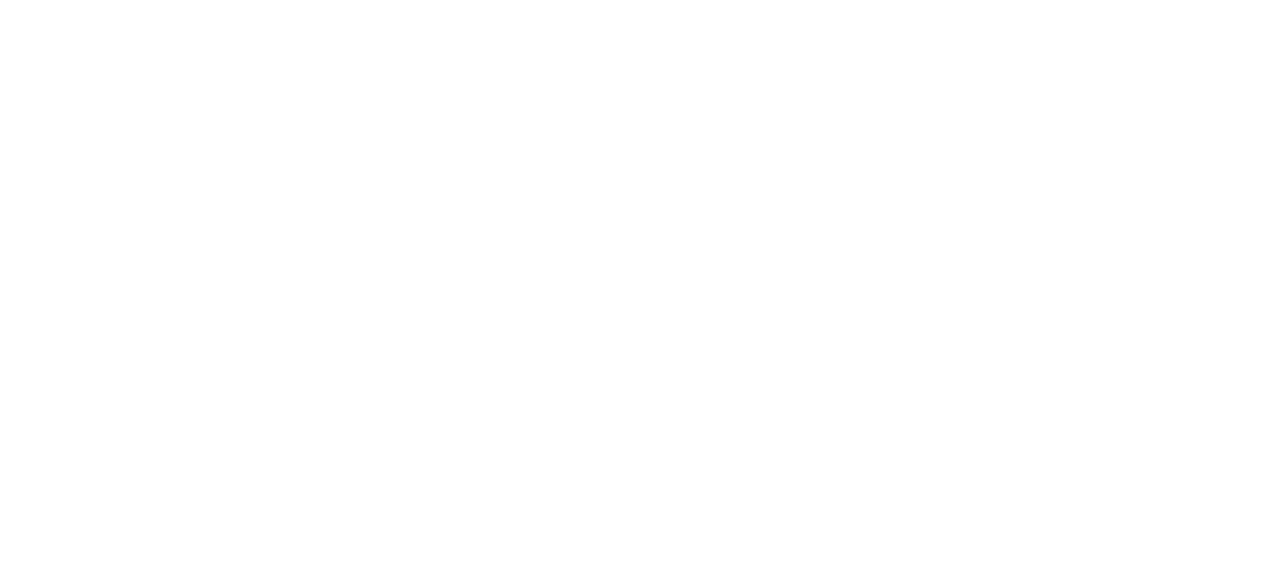
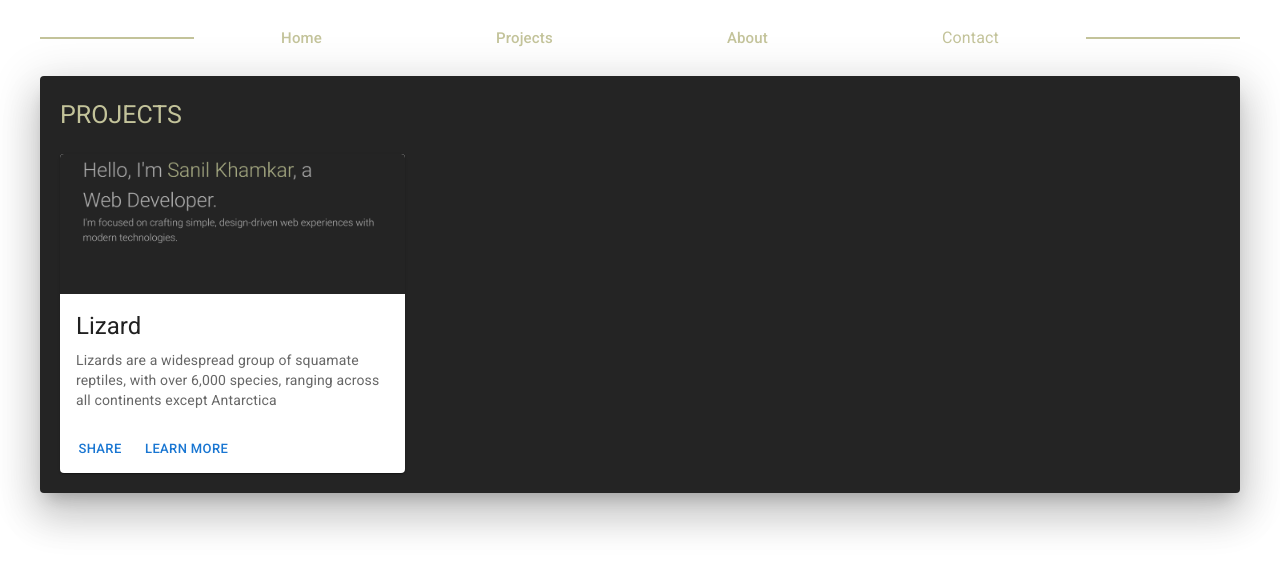
Before and after one commit to thesillytech/portfolio, a React (Vite) app: page /projects in a window 1280 px wide. Before the commit this address had no page. Shown: the top 572 px of the page. Built offline with nearby package versions, Linux system fonts and the light colour scheme.

Commit message:
fixed experience + intro on about page + working on displaying project cards

```diff
--- a/src/App.jsx
+++ b/src/App.jsx
@@ -1,6 +1,7 @@
 import { BrowserRouter as Router, Routes, Route  } from "react-router-dom"
 import About from './about.jsx'
 import Home from './Home.jsx'
+import Projects from "./Projects.jsx"
 
 
 function App () {
@@ -8,6 +9,7 @@ function App () {
     <Router>
         <Routes>
             <Route path="/" element={<Home />} />
+            <Route path="/projects" element={<Projects />} />
             <Route path="/about" element={<About />} />
         </Routes>
     </Router>
--- /dev/null
+++ b/src/Projects.jsx
@@ -0,0 +1,81 @@
+import Box from '@mui/material/Box';
+import Paper from '@mui/material/Paper';
+import Header from './components/Header'
+import Container from '@mui/material/Container';
+import Grid from '@mui/material/Grid2';
+import Card from '@mui/material/Card';
+import CardActions from '@mui/material/CardActions';
+import CardContent from '@mui/material/CardContent';
+import CardMedia from '@mui/material/CardMedia';
+import Button from '@mui/material/Button';
+import Typography from '@mui/material/Typography';
+
+import Chip from '@mui/material/Chip';
+
+function Projects () {
+    return (
+        <Container maxWidth="lg" sx={css.Container}>
+            <Header />
+
+            <Grid size="auto" sx={css.Projects}>
+                <Paper elevation={24} sx={css.Paper}>
+                    <Box sx={css.Headers}>PROJECTS</Box>
+
+                    <Card sx={{ maxWidth: 345 }}>
+                        <CardMedia
+                            sx={{ height: 140 }}
+                            image="./src/assets/portfolio.png"
+                            title="portfolio"
+                        />
+                        <CardContent>
+                            <Typography gutterBottom variant="h5" component="div">
+                            Lizard
+                            </Typography>
+                            <Typography variant="body2" sx={{ color: 'text.secondary' }}>
+                            Lizards are a widespread group of squamate reptiles, with over 6,000
+                            species, ranging across all continents except Antarctica
+                            </Typography>
+                        </CardContent>
+                        <CardActions>
+                            <Button size="small">Share</Button>
+                            <Button size="small">Learn More</Button>
+                        </CardActions>
+                    </Card>
+                </Paper>
+
+            </Grid>
+
+        </Container>
+    )
+}
+
+export default Projects
+
+const css = {
+    Container: {
+        '&.MuiContainer-root': {
+          padding: '0px'
+        },
+        fontSize: '30px'
+      },
+
+    Projects: {
+    '@media screen and (max-width: 600px)': {
+        fontSize: '25px',
+        padding: '15px'
+        }
+    },
+
+    Paper: {
+        background: '#242424',
+        color: '#fff',
+        padding: '20px'
+    },
+
+    Headers: {
+        color: '#c3c39a',
+        fontSize: '25px',
+        fontWeight: '400',
+        marginBottom: '20px'
+    },
+}
--- a/src/about.jsx
+++ b/src/about.jsx
@@ -20,28 +20,13 @@ function About () {
                 </Box>
 
                 <Box sx={css.Text}>
-                    I love crafting intuitive and engaging  web applications and websites designs for the front end while ensuring the back end is built for performance and usability.
+                    I love crafting intuitive and engaging designs for web applications and websites on the front end, while ensuring the back end is optimized for performance and usability.
                 </Box>
 
                 {/* experience section */}
                 <Box sx={{ ...css.Headers, marginTop: '40px' }}>EXPERIENCE</Box>
 
-                <Grid container spacing={2}>
-                    <Grid size={{ md: 3 }}><Box sx={css.Year}>2019 - 2021</Box></Grid>
-
-                    <Grid size={{ md: 6 }}>
-                        <Box sx={css.Title}>Web Developer · South Dakota State University</Box>
-                        <Box sx={css.Text}>Worked with the development team to build and maintain websites and web applications for the school</Box>
-                        <Box sx={{ marginTop: '5px' }}>
-                            <Chip label="Html & Css" color="warning" sx={css.Chip}/>
-                            <Chip label="Sql" color="warning" sx={css.Chip}/>
-                            <Chip label="Asp.net" color="warning" sx={css.Chip}/>
-                            <Chip label="C#" color="warning" sx={css.Chip}/>
-                        </Box>
-                    </Grid>
-                </Grid>
-
-                <Grid container spacing={2} sx={{ marginTop: '40px' }}>
+                <Grid container spacing={2} >
                     <Grid size={{ md: 3 }}><Box sx={css.Year}>2021 - PRESENT</Box></Grid>
 
                     <Grid size={{ md: 6 }}>
@@ -55,6 +40,21 @@ function About () {
                             <Chip label="React" color="warning" sx={css.Chip}/>
                             <Chip label="Next.js" color="warning" sx={css.Chip}/>
                             <Chip label="Node.js" color="warning" sx={css.Chip}/>
+                        </Box>
+                    </Grid>
+                </Grid>
+
+                <Grid container spacing={2} sx={{ marginTop: '40px' }}>
+                    <Grid size={{ md: 3 }}><Box sx={css.Year}>2019 - 2021</Box></Grid>
+
+                    <Grid size={{ md: 6 }}>
+                        <Box sx={css.Title}>Web Developer · South Dakota State University</Box>
+                        <Box sx={css.Text}>Worked with the development team to build and maintain websites and web applications for the school</Box>
+                        <Box sx={{ marginTop: '5px' }}>
+                            <Chip label="Html & Css" color="warning" sx={css.Chip}/>
+                            <Chip label="Sql" color="warning" sx={css.Chip}/>
+                            <Chip label="Asp.net" color="warning" sx={css.Chip}/>
+                            <Chip label="C#" color="warning" sx={css.Chip}/>
                         </Box>
                     </Grid>
                 </Grid>
--- a/src/components/Header.jsx
+++ b/src/components/Header.jsx
@@ -15,7 +15,9 @@ function Header () {
               <ListItemText>
                 <Link to="/" style={css.Button}>Home</Link>
               </ListItemText>
-              <ListItemText primary="Projects" sx={css.Button} />
+              <ListItemText>
+                <Link to="/projects" style={css.Button}>Projects</Link>
+              </ListItemText>
               <ListItemText >
                 <Link to="/about" style={css.Button}>About</Link>
               </ListItemText>
```
Also changed, not shown: src/assets/portfolio.png (added).
